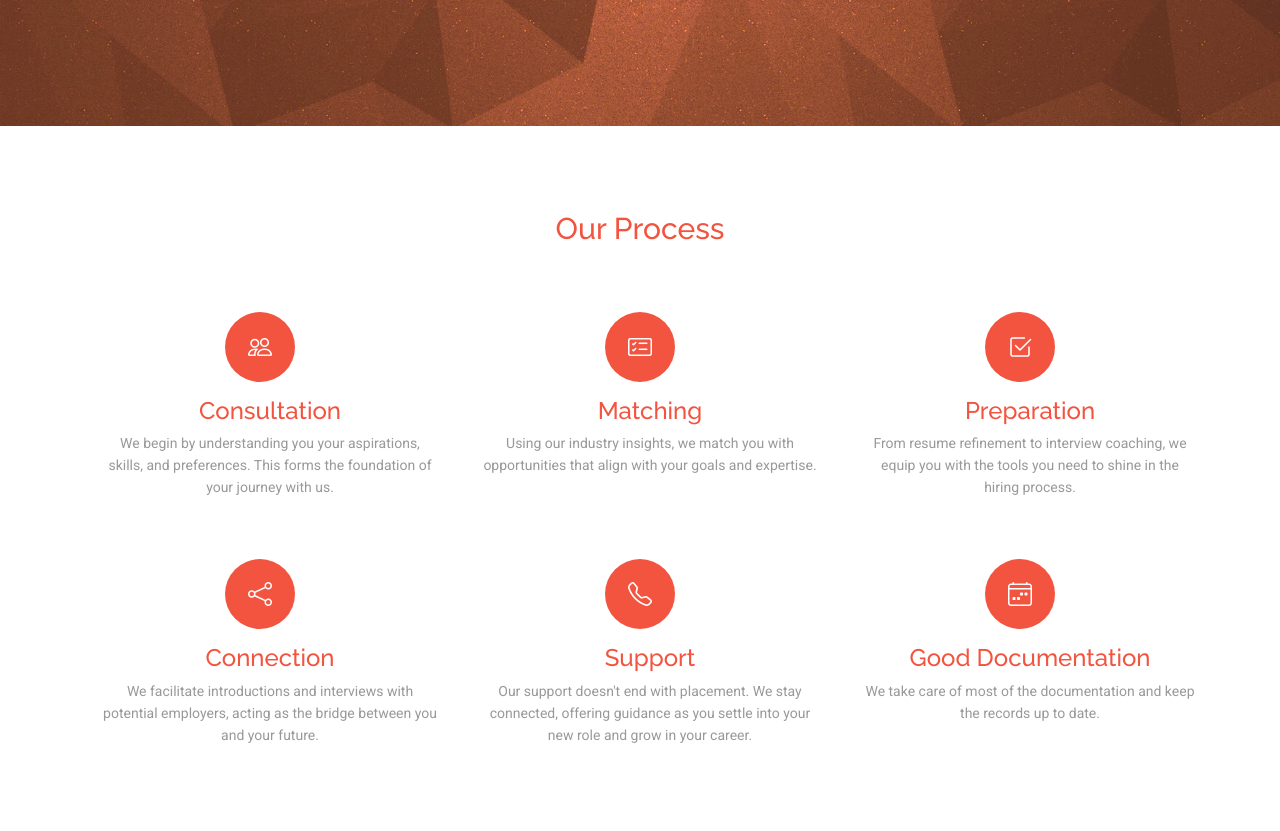
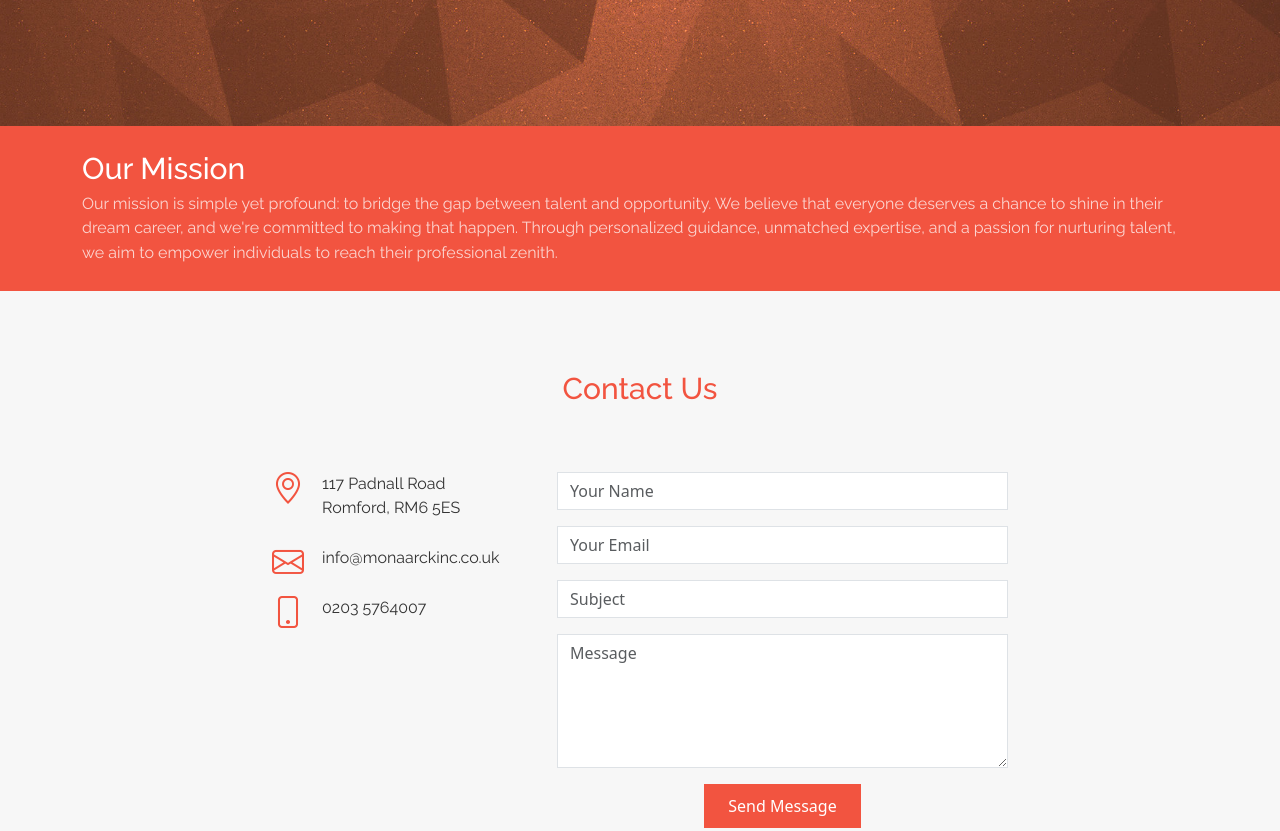
Before and after one commit to monaarckinc/Monaarck, a plain HTML site: page index.html in a window 1280 px wide. Shown: the part 1780-2611 px from the top of the page. Drawn offline with Linux system fonts and the light colour scheme.

Commit message:
Section Remove from Home Page

```diff
--- a/index.html
+++ b/index.html
@@ -171,139 +171,7 @@
       </div>
     </section><!-- End Welcome Section -->
 
-    <!-- ======= Features Section ======= -->
-    <section class="features" id="features">
 
-      <div class="container">
-        <h2 class="text-center">
-          Our Process
-        </h2>
-
-        <div class="row">
-          <div class="feature-col col-lg-4 col-xs-12">
-            <div class="card card-block text-center">
-              <div>
-                <div class="feature-icon">
-                  <i class="bi bi-people"></i>
-                </div>
-              </div>
-
-              <div>
-                <h3>
-                  Consultation
-                </h3>
-
-                <p>
-                  We begin by understanding you your aspirations, skills, and preferences. This forms the foundation of your journey with us.
-                </p>
-              </div>
-            </div>
-          </div>
-
-          <div class="feature-col col-lg-4 col-xs-12">
-            <div class="card card-block text-center">
-              <div>
-                <div class="feature-icon">
-                  <i class="bi bi-card-checklist"></i>
-                </div>
-              </div>
-
-              <div>
-                <h3>
-                  Matching
-                </h3>
-
-                <p>
-                  Using our industry insights, we match you with opportunities that align with your goals and expertise.
-                </p>
-              </div>
-            </div>
-          </div>
-
-          <div class="feature-col col-lg-4 col-xs-12">
-            <div class="card card-block text-center">
-              <div>
-                <div class="feature-icon">
-                  <i class="bi bi-check2-square"></i>
-                </div>
-              </div>
-
-              <div>
-                <h3>
-                  Preparation
-                </h3>
-
-                <p>
-                  From resume refinement to interview coaching, we equip you with the tools you need to shine in the hiring process.
-                </p>
-              </div>
-            </div>
-          </div>
-        </div>
-
-        <div class="row">
-          <div class="feature-col col-lg-4 col-xs-12">
-            <div class="card card-block text-center">
-              <div>
-                <div class="feature-icon">
-                  <i class="bi bi-share"></i>
-                </div>
-              </div>
-
-              <div>
-                <h3>
-                  Connection
-                </h3>
-
-                <p>
-                  We facilitate introductions and interviews with potential employers, acting as the bridge between you and your future.
-                </p>
-              </div>
-            </div>
-          </div>
-
-          <div class="feature-col col-lg-4 col-xs-12">
-            <div class="card card-block text-center">
-              <div>
-                <div class="feature-icon">
-                  <i class="bi bi-telephone"></i>
-                </div>
-              </div>
-
-              <div>
-                <h3>
-                  Support
-                </h3>
-
-                <p>
-                  Our support doesn't end with placement. We stay connected, offering guidance as you settle into your new role and grow in your career.
-                </p>
-              </div>
-            </div>
-          </div>
-
-          <div class="feature-col col-lg-4 col-xs-12">
-            <div class="card card-block text-center">
-              <div>
-                <div class="feature-icon">
-                  <i class="bi bi-calendar4-week"></i>
-                </div>
-              </div>
-
-              <div>
-                <h3>
-                  Good Documentation
-                </h3>
-                <p>
-                  We take care of most of the documentation and keep the records up to date.
-                </p>
-              </div>
-            </div>
-          </div>
-        </div>
-      </div>
-
-    </section><!-- End Features Section -->
 
     <!-- ======= Call to Action Section ======= -->
     <section class="cta">
@@ -327,7 +195,7 @@
     </section><!-- End Call to Action Section -->
 
     <!-- ======= Portfolio Section ======= -->
-    <section class="portfolio" id="portfolio">
+    <!--section class="portfolio" id="portfolio">
 
       <div class="container text-center">
         <h2>
@@ -492,7 +360,7 @@
           </div>
         </div>
       </div>
-    </section><!-- End Portfolio Section -->
+    </section--><!-- End Portfolio Section -->
 
     <!-- ======= Team Section ======= -->
     <section class="team d-none" id="team">
```
